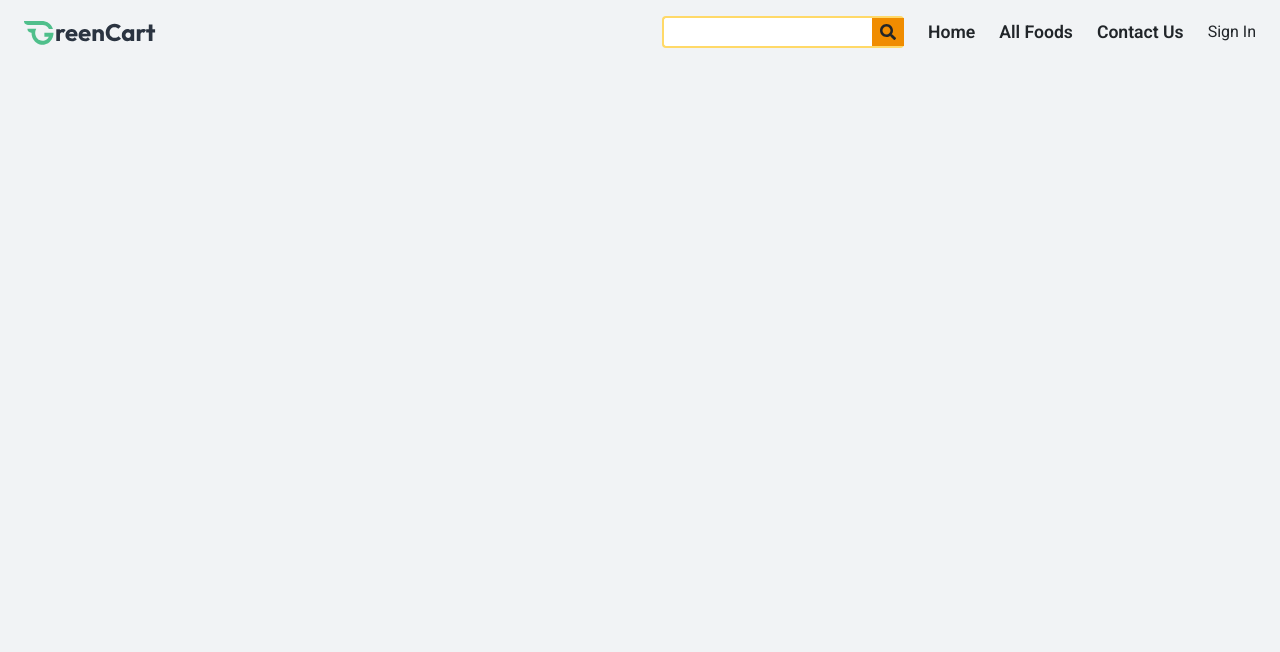
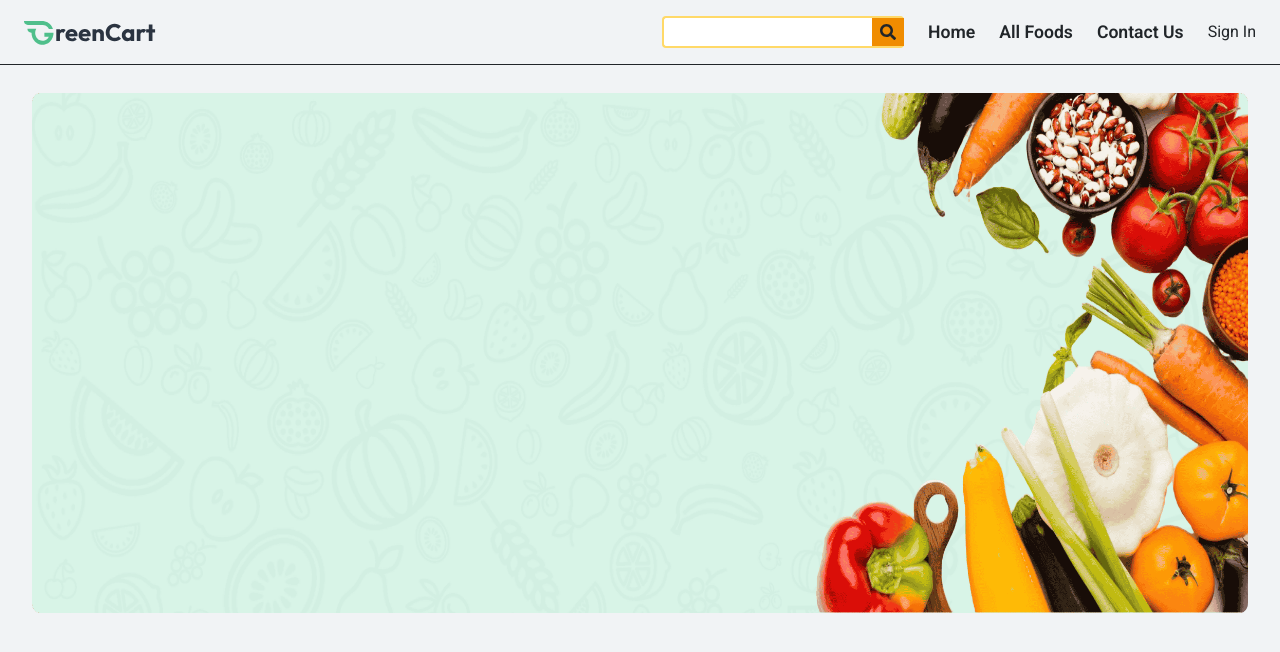
Before and after one commit to mehedi-2024/Resturent, a React (Vite) app: page / in a window 1280 px wide. Shown: the top 652 px of the page. Built offline with nearby package versions, Linux system fonts and the light colour scheme.

Commit message:
add banner

```diff
--- a/index.html
+++ b/index.html
@@ -1,5 +1,5 @@
 <!doctype html>
-<html lang="en" data-theme="">
+<html lang="en" data-theme="light">
   <head>
     <meta charset="UTF-8" />
     <link rel="icon" type="image/svg+xml" href='src/assets/greencart_assets/logo.svg' />
--- a/src/App.css
+++ b/src/App.css
@@ -1,10 +1,10 @@
 
 @media screen and (max-width: 1024px){
-    nav a{
-        padding: 8px 80px;
+    nav li{
+        padding: 8px 0;
         border-radius: 7px;
     }
-    nav a:hover{
-        background: tomato;
+    nav li:hover{
+        background: rgb(175, 172, 248);
     }
 }
--- /dev/null
+++ b/src/components/Banner.jsx
@@ -0,0 +1,16 @@
+import React from 'react'
+import { assets } from '../assets/greencart_assets/assets'
+
+const Banner = () => {
+    const asset = assets
+  return (
+    <div className='relative w-full h-[100vh] lg:h-[70vh] lg'>
+        <div className='w-full h-full absolute top-0 left-0 '>
+            <img src={asset.main_banner_bg} className='w-full h-full md:h-[65vh] hidden md:block' alt="" />
+            <img src={asset.main_banner_bg_sm} className='w-full h-full md:hidden' alt="" />
+        </div>
+    </div>
+  )
+}
+
+export default Banner
--- a/src/components/Navbar.jsx
+++ b/src/components/Navbar.jsx
@@ -13,7 +13,7 @@ const Navbar = () => {
     const [navOpen, setNavOpen] = useState(false)
 
     return (
-        <nav className='flex justify-between px-6 py-4 items-center relative'>
+        <nav className='flex justify-between px-6 py-4 items-center relative border-b border-text mb-7'>
             <div>
                 <img src={logo} alt="" />
             </div>
@@ -53,7 +53,7 @@ const Navbar = () => {
                     }
                 </button>
 
-                <div className={`flex flex-col gap-6 items-center pr-8  absolute top-16 bg-secondary w-[70vw] max-w-[300px] py-12 rounded-lg ${!navOpen ? '-right-96' : ' right-1'} duration-300 shadow-md`}>
+                <div className={`flex flex-col gap-6 items-center pr-8  absolute top-20 bg-secondary z-20 w-[70vw] max-w-[300px] py-12 rounded-lg ${!navOpen ? '-right-96' : ' right-1'} duration-300 shadow-md`}>
                     <form className='flex items-center h-8 border-r-0 border-[2px] border-primary bg-white rounded '>
                         <input className='px-2 py-1 bg-transparent w-52 outline-none' type="text" />
                         <button className='bg-primary h-full w-8 flex justify-center items-center '>
@@ -61,14 +61,14 @@ const Navbar = () => {
                         </button>
                     </form>
 
-                    <ul className='flex flex-col gap-4'>
-                        <li>
+                    <ul className='flex flex-col gap-2 px-4 w-full'>
+                        <li className='w-full pl-8'>
                             <NavLink to={'/'}>Home</NavLink>
                         </li>
-                        <li>
+                        <li className='w-full pl-8'>
                             <NavLink to={'/'}>All Foods</NavLink>
                         </li>
-                        <li>
+                        <li className='w-full pl-8'>
                             <NavLink to={'/'}>Contact Us</NavLink>
                         </li>
                     </ul>
--- a/src/index.css
+++ b/src/index.css
@@ -7,6 +7,9 @@
 
 * {
     font-family: "Roboto", sans-serif;
+}
+#root{
+    background: var(--bg-color);
 }
 
 h1 {
--- /dev/null
+++ b/src/pages/Home.jsx
@@ -0,0 +1,12 @@
+import React from 'react'
+import Banner from '../components/Banner'
+
+const Home = () => {
+    return (
+        <div className='w-full h-[500px] px-8 relative'>
+          <Banner />
+        </div>
+    )
+}
+
+export default Home
```
Also changed, not shown: src/main.jsx (+9 -5 lines).
